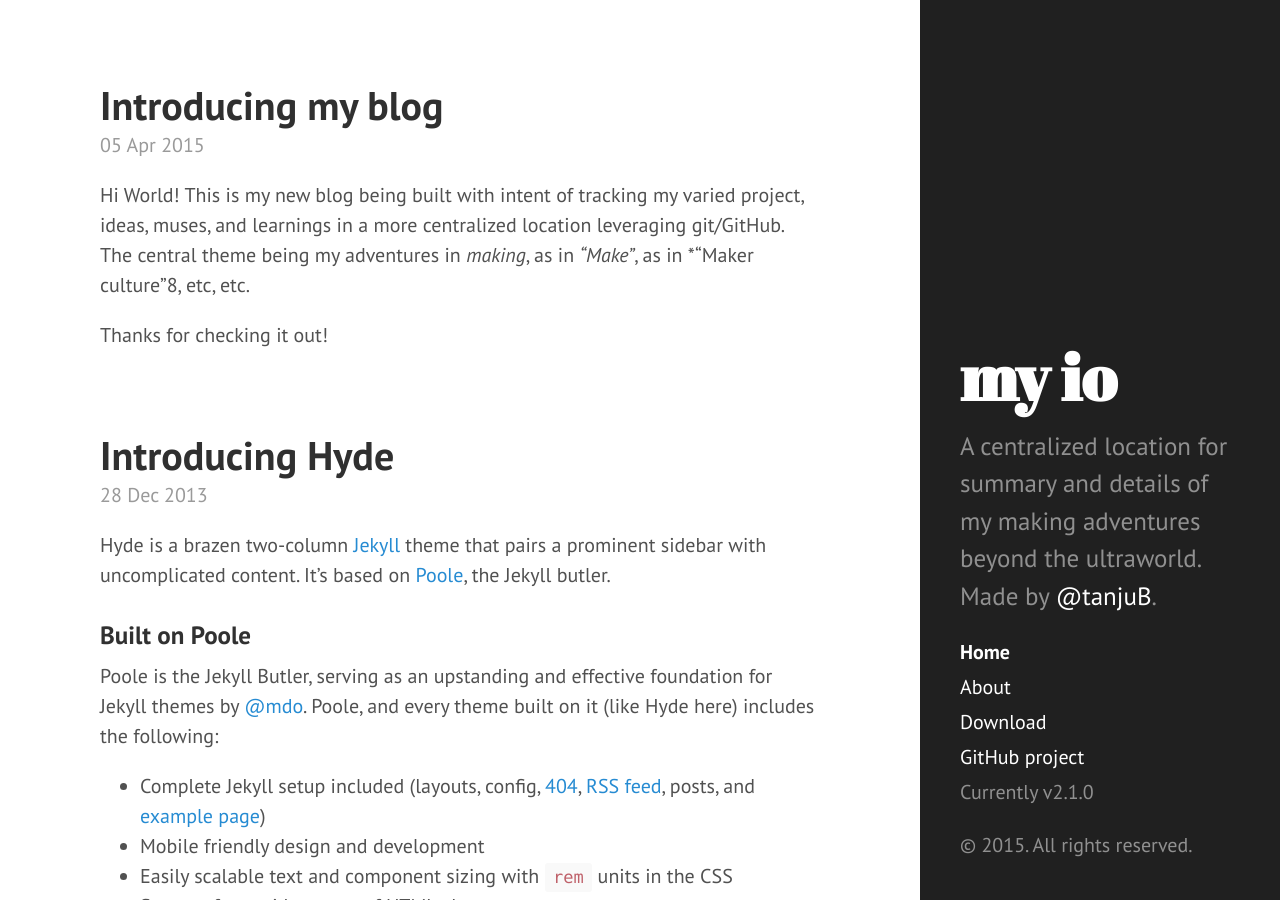
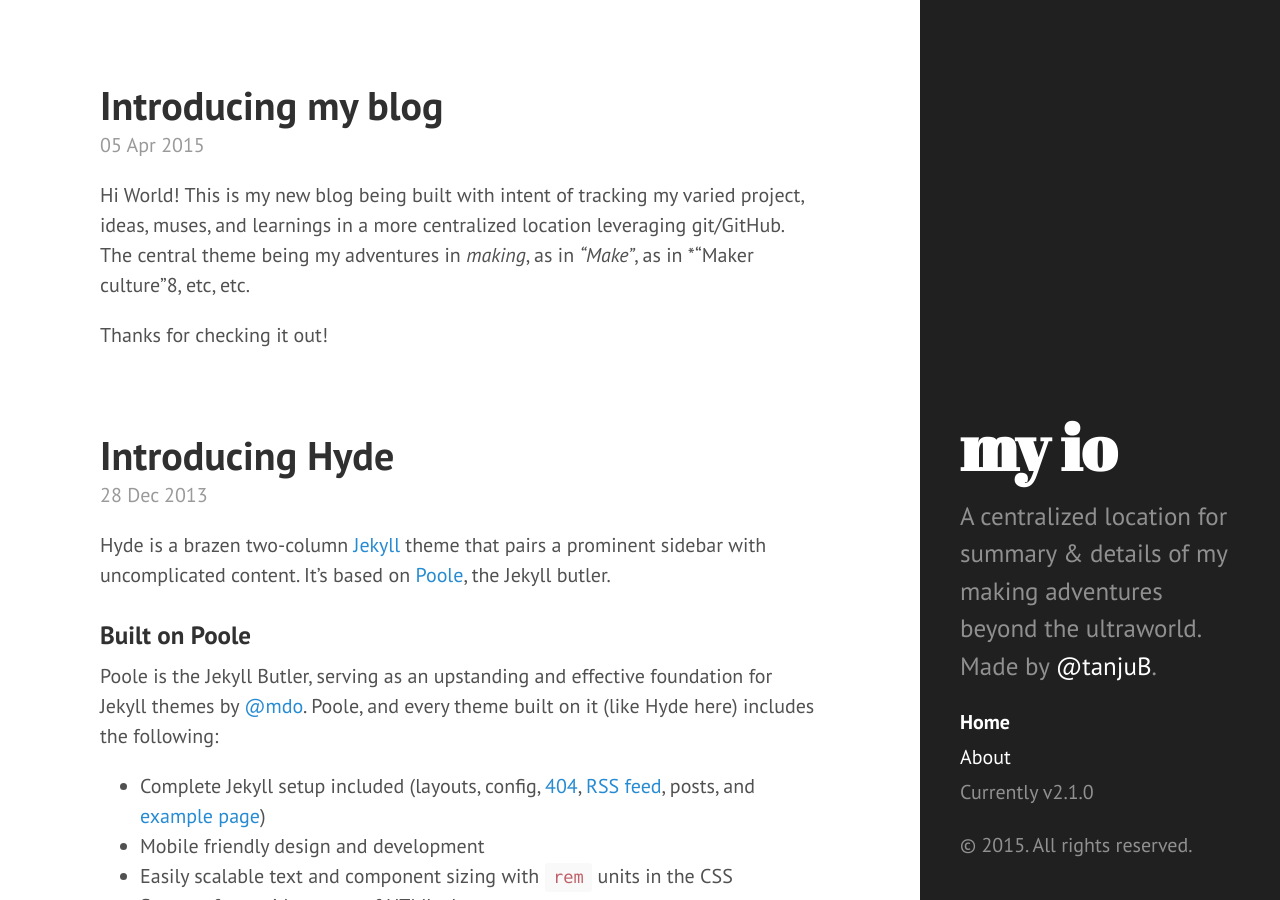
Before and after one commit to tanju-b/tanju-b.github.io, a Jekyll site: the page built from index.html, in a window 1280 px wide and 900 px high. Built offline with Jekyll 4.4.1, drawn with Linux system fonts in a browser that asks for light colours; Markdown is read by kramdown in place of the engine named in the settings; the list of posts is cut into pages by our own code.

Commit message:
more setup

```diff
--- a/_config.yml
+++ b/_config.yml
@@ -9,7 +9,7 @@ relative_permalinks: true
 # Setup
 title:            my io
 tagline:          'Make yo self before you wreck yo self'
-description:      'A centralized location for summary and details of my making adventures beyond the ultraworld. Made by <a href="https://twitter.com/tanjub" target="_blank">@tanjuB</a>.'
+description:      'A centralized location for summary & details of my making adventures beyond the ultraworld. Made by <a href="https://twitter.com/tanjub" target="_blank">@tanjuB</a>.'
 url:              http://tanju-b.github.io/
 baseurl:          /
 
--- a/_includes/sidebar.html
+++ b/_includes/sidebar.html
@@ -25,9 +25,9 @@
           {% endif %}
         {% endif %}
       {% endfor %}
-
+<!--
       <a class="sidebar-nav-item" href="{{ site.github.repo }}/archive/v{{ site.version }}.zip">Download</a>
-      <a class="sidebar-nav-item" href="{{ site.github.repo }}">GitHub project</a>
+      <a class="sidebar-nav-item" href="{{ site.github.repo }}">GitHub project</a> -->
       <span class="sidebar-nav-item">Currently v{{ site.version }}</span>
     </nav>
 
```
